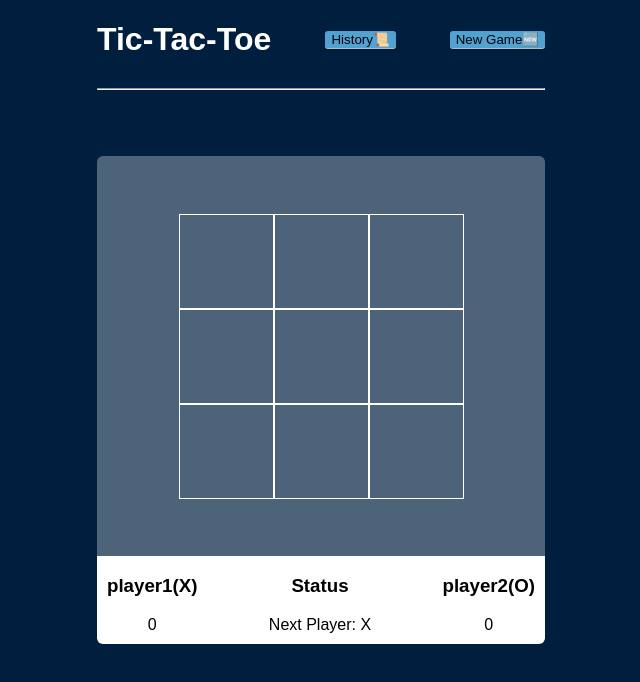
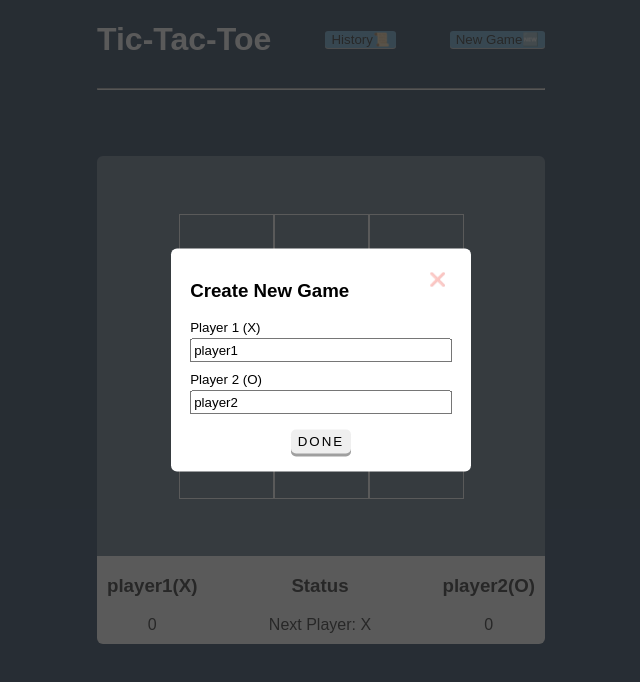
Before and after one commit to hendratanjaya/tic-tac-toe-client, a React app: page / in a window 1280 px wide. Shown: the top 682 px of the page, without its empty margins (319-959 px from the left). Built offline with nearby package versions, Linux system fonts and the light colour scheme; no server answers; the HTML template or start-up script is replaced by a standard one.

Commit message:
minor.. changes..

```diff
--- a/src/App.jsx
+++ b/src/App.jsx
@@ -28,7 +28,7 @@ export default function App() {
   const [activeGame,setActiveGame] = useState(0);
   const [players,setPlayers] = useState([]);
   const [status,setStatus] = useState("");
-  const [isFirstGame,setIsFirstGame] = useState();
+  const [isFirstGame,setIsFirstGame] = useState(true);
   const [isLoading,setIsLoading] = useState(true);
 
   useEffect(()=>{
```
